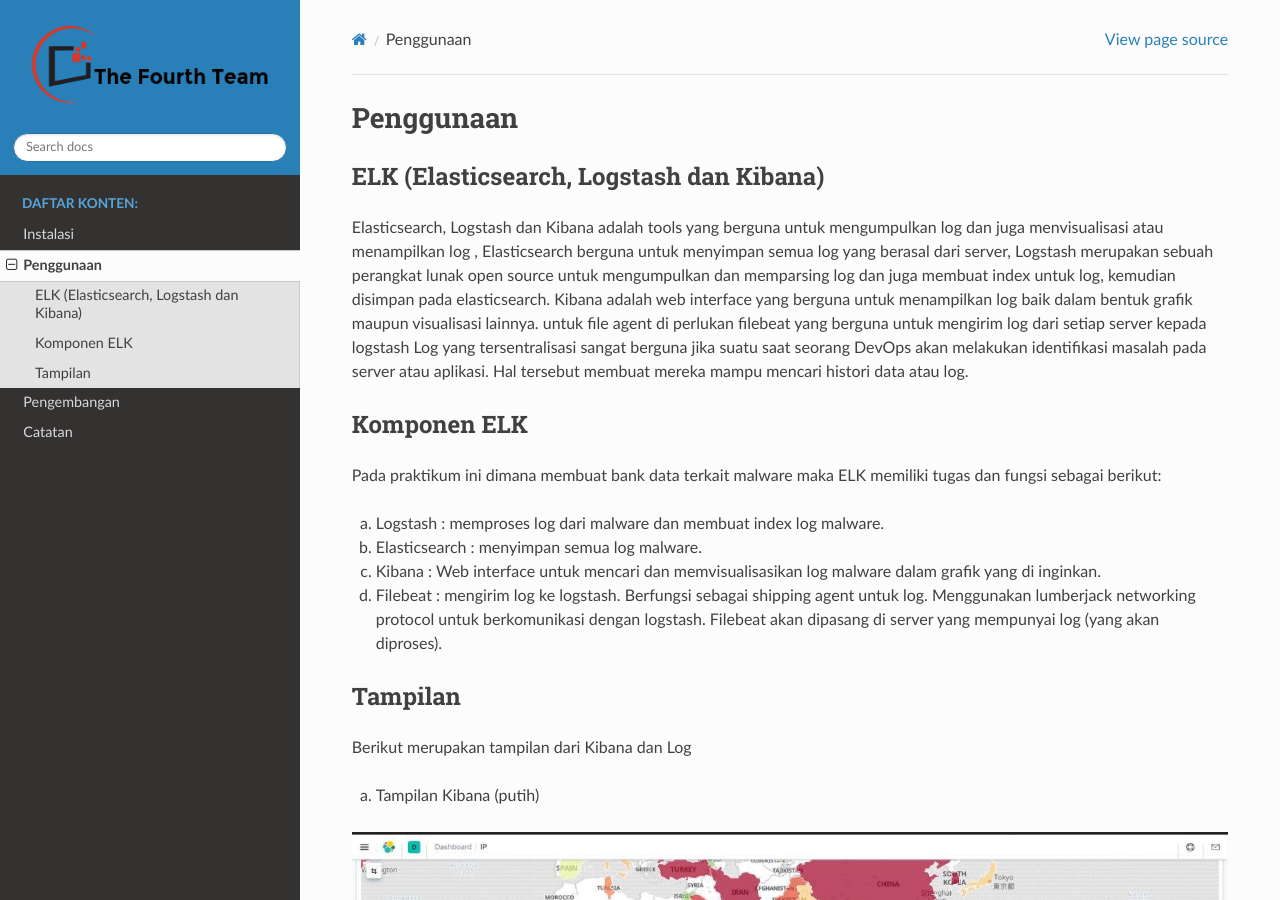
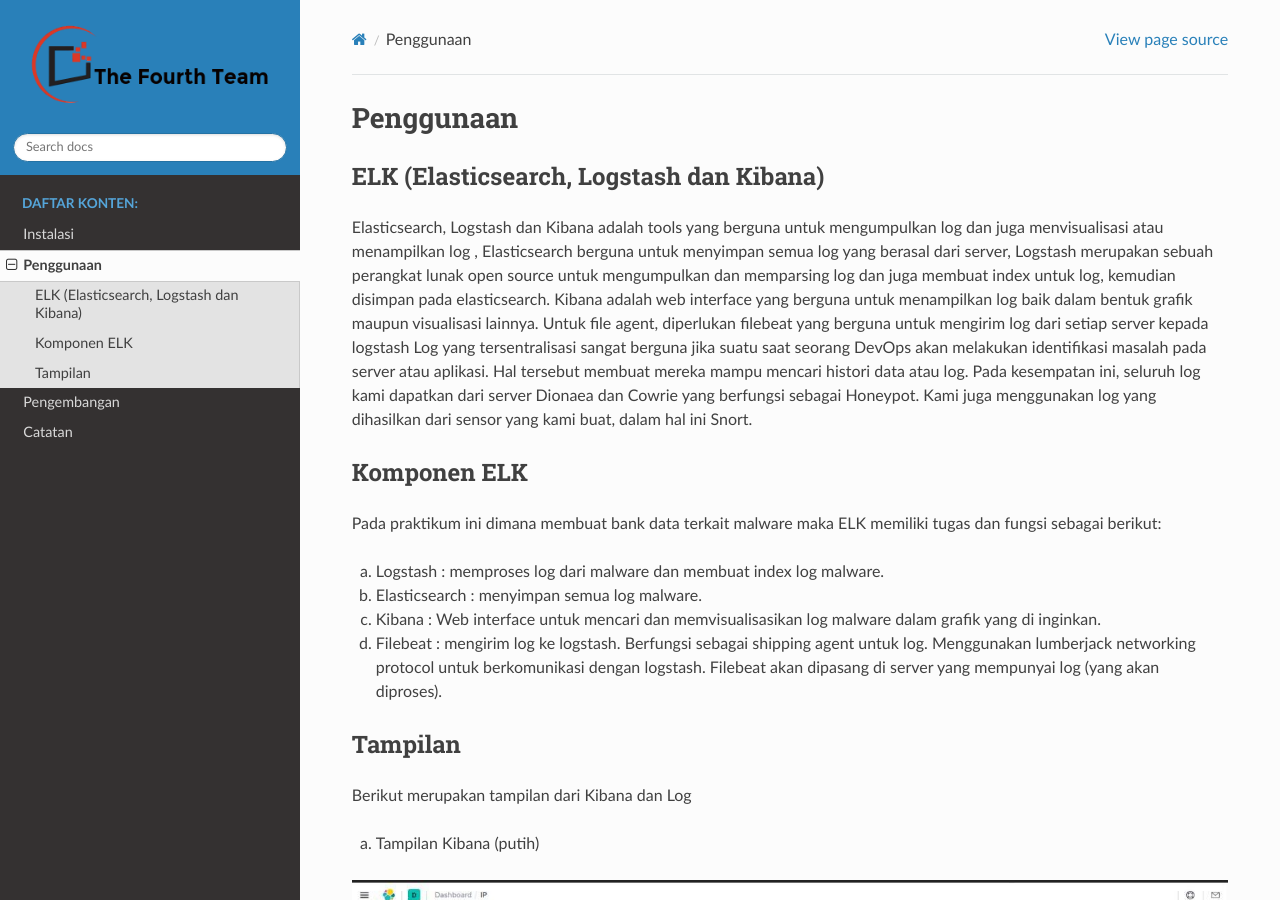
Before and after one commit to subkhancore/mdocs, a Sphinx documentation site: the page built from docs/source/Penggunaan/usage.rst, in a window 1280 px wide and 900 px high. Built offline with Sphinx 7.4.7 and the Read the Docs theme 2.0.0, drawn with Linux system fonts in a browser that asks for light colours.

Commit message:
Update usage.rst

```diff
--- a/docs/source/Penggunaan/usage.rst
+++ b/docs/source/Penggunaan/usage.rst
@@ -4,7 +4,7 @@
 ELK (Elasticsearch, Logstash dan Kibana)
 ~~~~~~~~~~~~~~~~~~~~~~~~~~~~~~~~~~~~~~~~
 
-Elasticsearch, Logstash dan Kibana adalah tools yang berguna untuk mengumpulkan log dan juga menvisualisasi atau menampilkan log , Elasticsearch berguna untuk menyimpan semua log yang berasal dari server, Logstash merupakan sebuah perangkat lunak open source untuk mengumpulkan dan memparsing log dan juga membuat index untuk log, kemudian disimpan pada elasticsearch. Kibana adalah web interface yang berguna untuk menampilkan log baik dalam bentuk grafik maupun visualisasi lainnya. untuk file agent di perlukan filebeat yang berguna untuk mengirim log dari setiap server kepada logstash Log yang tersentralisasi sangat berguna jika suatu saat seorang DevOps akan melakukan identifikasi masalah pada server atau aplikasi. Hal tersebut membuat mereka mampu mencari histori data atau log.
+Elasticsearch, Logstash dan Kibana adalah tools yang berguna untuk mengumpulkan log dan juga menvisualisasi atau menampilkan log , Elasticsearch berguna untuk menyimpan semua log yang berasal dari server, Logstash merupakan sebuah perangkat lunak open source untuk mengumpulkan dan memparsing log dan juga membuat index untuk log, kemudian disimpan pada elasticsearch. Kibana adalah web interface yang berguna untuk menampilkan log baik dalam bentuk grafik maupun visualisasi lainnya. Untuk file agent, diperlukan filebeat yang berguna untuk mengirim log dari setiap server kepada logstash Log yang tersentralisasi sangat berguna jika suatu saat seorang DevOps akan melakukan identifikasi masalah pada server atau aplikasi. Hal tersebut membuat mereka mampu mencari histori data atau log. Pada kesempatan ini, seluruh log kami dapatkan dari server Dionaea dan Cowrie yang berfungsi sebagai Honeypot. Kami juga menggunakan log yang dihasilkan dari sensor yang kami buat, dalam hal ini Snort.
 
 Komponen ELK
 ~~~~~~~~~~~~
```
